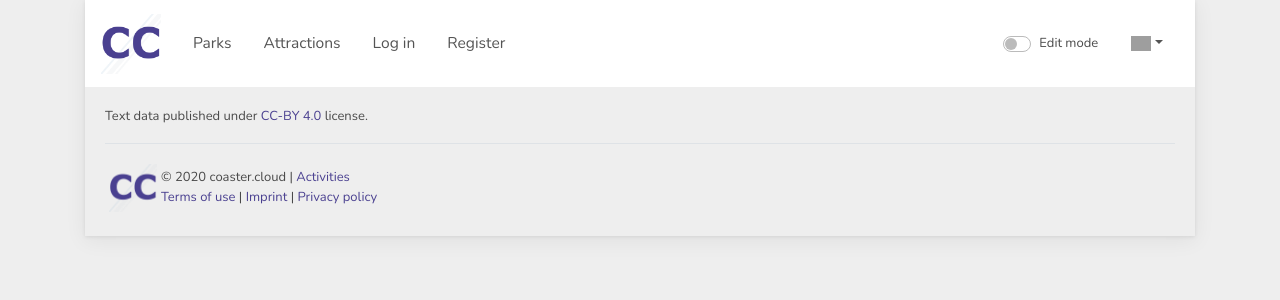
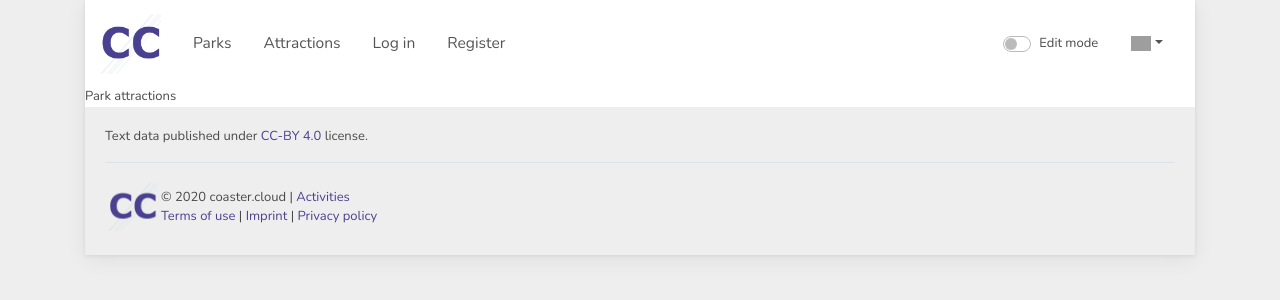
Before and after one commit to coaster-cloud/storefront, a Nuxt app: page /parks/1/attractions in a window 1280 px wide. Shown: the top 300 px of the page. Built offline with nearby package versions, Linux system fonts and the light colour scheme; grey boxes are pictures that could not be loaded.

Commit message:
Add index files for routing

```diff
--- /dev/null
+++ b/pages/attractions/index.vue
@@ -0,0 +1,5 @@
+<template>
+  <div>
+    Attractions
+  </div>
+</template>
--- /dev/null
+++ b/pages/parks/_park/attractions/_attraction/index.vue
@@ -0,0 +1,5 @@
+<template>
+  <div>
+    Attraction
+  </div>
+</template>
--- /dev/null
+++ b/pages/parks/_park/attractions/index.vue
@@ -0,0 +1,5 @@
+<template>
+  <div>
+    Park attractions
+  </div>
+</template>
--- /dev/null
+++ b/pages/parks/_park/index.vue
@@ -0,0 +1,5 @@
+<template>
+  <div>
+    Park
+  </div>
+</template>
--- /dev/null
+++ b/pages/parks/index.vue
@@ -0,0 +1,5 @@
+<template>
+  <div>
+    Parks
+  </div>
+</template>
```
